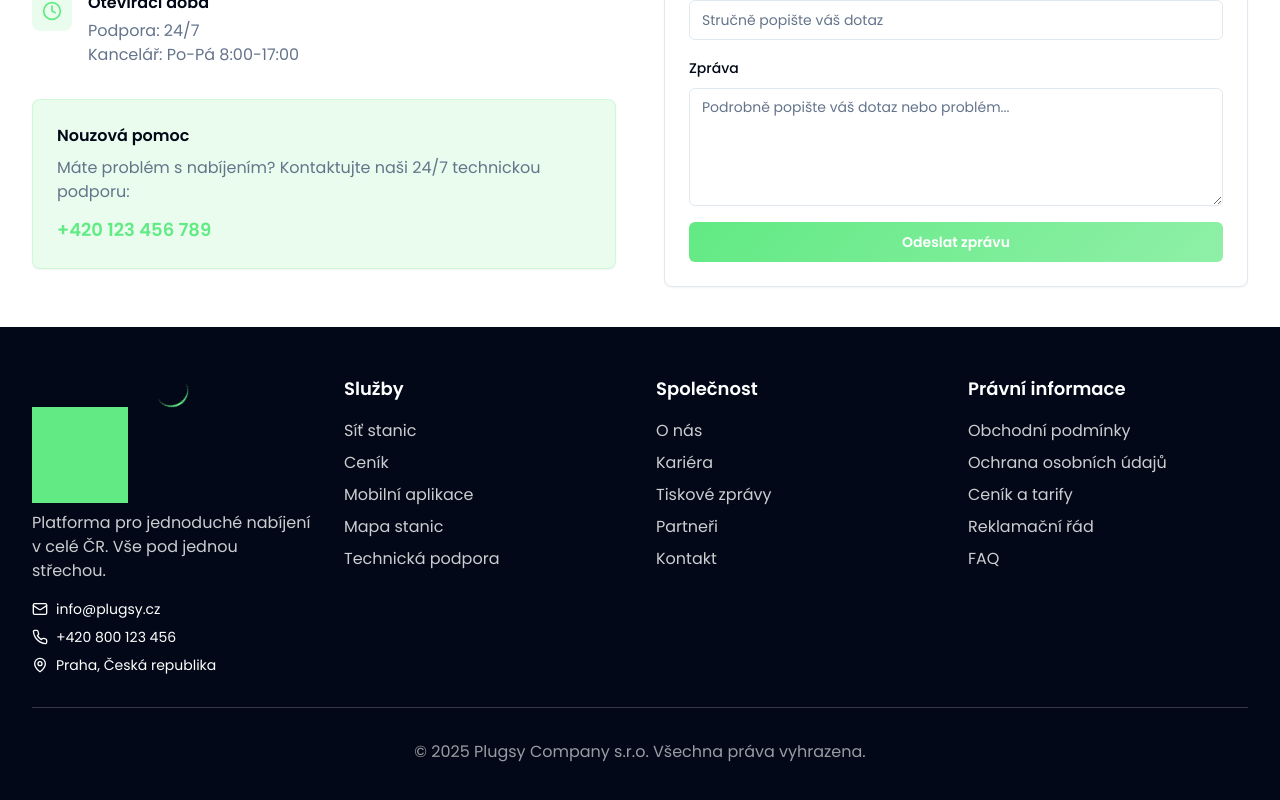
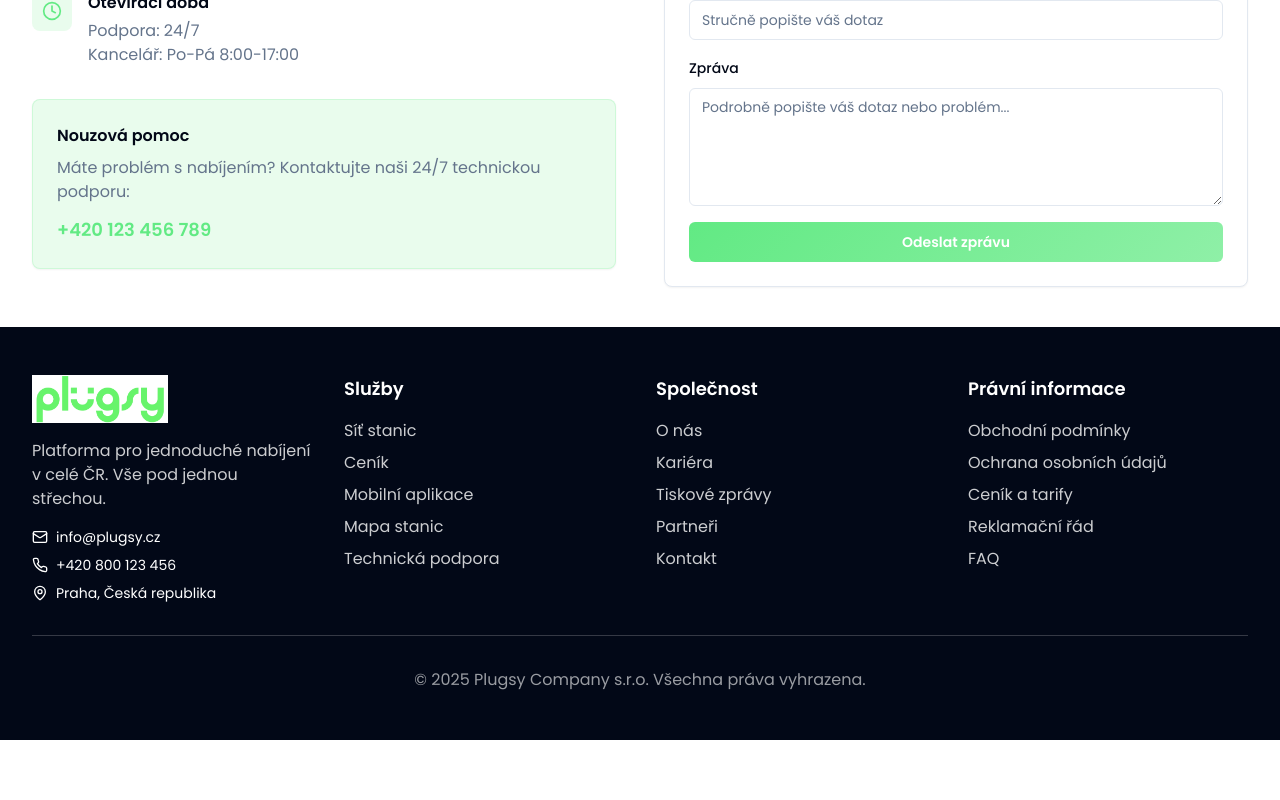
Before and after one commit to sbnt26/plugsy, a React (Vite) app: page / in a window 1280 px wide. Shown: the part 5776-6576 px from the top of the page. After the commit the page ends 6516 px from the top, so only its background shows below. Built offline with nearby package versions, Linux system fonts and the light colour scheme.

Commit message:
Update logo
Use the provided logo without a background.

```diff
--- a/src/components/Footer.tsx
+++ b/src/components/Footer.tsx
@@ -1,19 +1,16 @@
-import { Zap, Mail, Phone, MapPin } from "lucide-react";
-import { useState } from "react";
-import { LogoProcessor } from "./LogoProcessor";
-const originalLogo = "/lovable-uploads/3eae5d7d-a00d-4674-92d8-52b7f381e53e.png";
+import { Mail, Phone, MapPin } from "lucide-react";
+
 const Footer = () => {
-  const [processedLogo, setProcessedLogo] = useState<string>(originalLogo);
   return <footer className="bg-foreground text-background">
       <div className="max-w-7xl mx-auto px-4 sm:px-6 lg:px-8 py-12">
         <div className="grid md:grid-cols-4 gap-8 items-start">
           {/* Company Info */}
           <div>
-            <LogoProcessor originalLogoUrl={originalLogo} onProcessed={setProcessedLogo} />
-            <div className="w-[1200px] h-24 bg-primary mb-2" style={{
-            WebkitMask: `url(${processedLogo}) no-repeat left top/contain`,
-            mask: `url(${processedLogo}) no-repeat left top/contain`
-          }} />
+            <img
+              src="/lovable-uploads/810e01d3-82d8-4a62-bdce-51c83caa1733.png"
+              alt="Plugsy logo"
+              className="h-12 mb-4 object-contain"
+            />
             <p className="text-background/80 mb-4">
               Platforma pro jednoduché nabíjení v celé ČR. Vše pod jednou střechou.
             </p>
```
Also changed, not shown: public/lovable-uploads/810e01d3-82d8-4a62-bdce-51c83caa1733.png (added).
